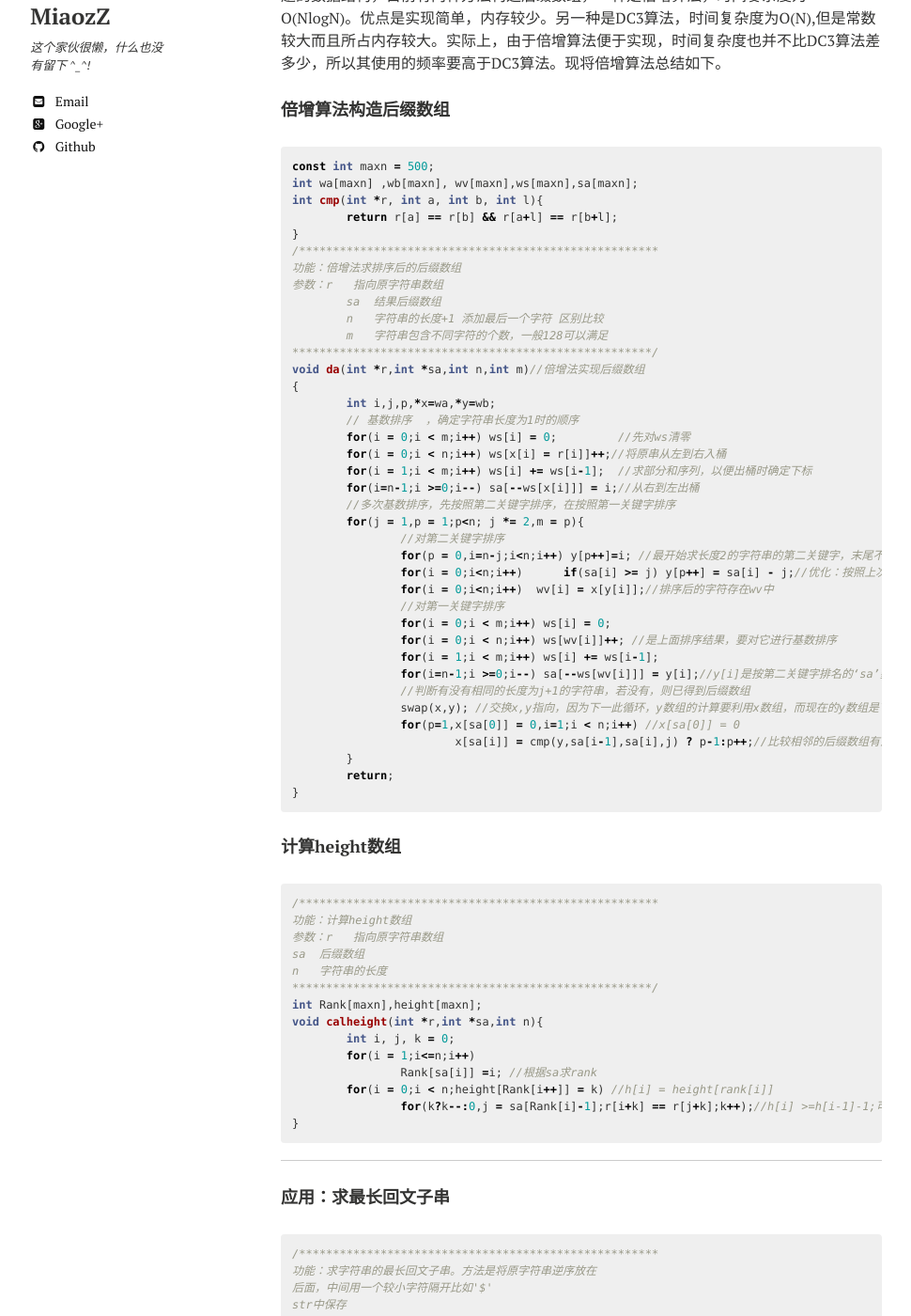
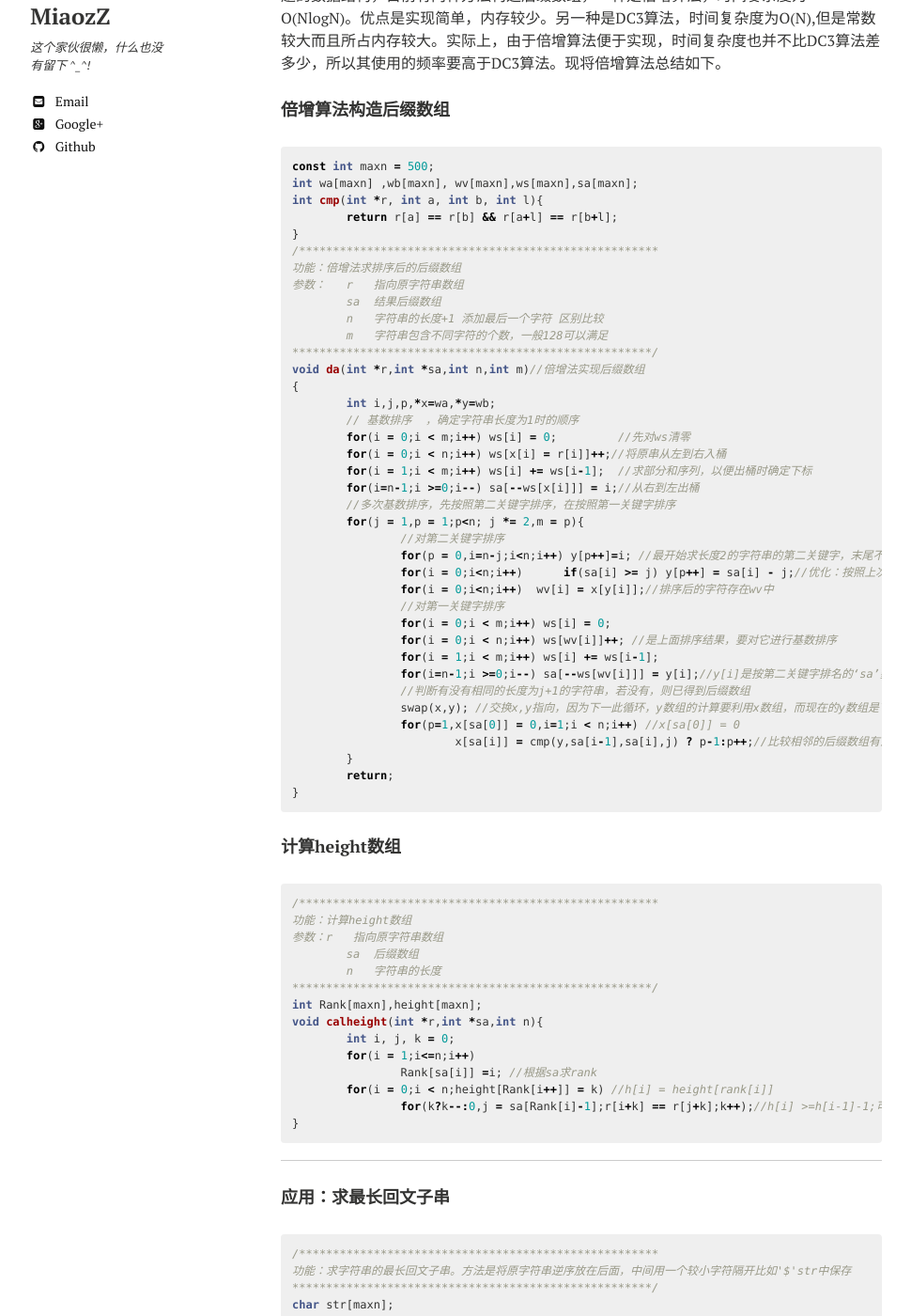
Before and after one commit to buptmiao/buptmiao.github.io, a Jekyll site: the page built from _posts/2015-01-10-后缀数组的简单总结.md, in a window 1280 px wide and 1400 px high, scrolled down 526 px. Shown: the whole window at 94% size, without its empty margins (21-991 px from the left). Built offline with Jekyll 4.4.1, drawn with Linux system fonts in a browser that asks for light colours; nearby versions of some CDN libraries; comment, search, counter and statistics services are not loaded; some of the changed text lies outside the part shown.

```diff
--- a/_posts/2015-01-10-后缀数组的简单总结.md
+++ b/_posts/2015-01-10-后缀数组的简单总结.md
@@ -20,7 +20,7 @@ int cmp(int *r, int a, int b, int l){
 }
 /*****************************************************
 功能：倍增法求排序后的后缀数组
-参数：r   指向原字符串数组
+参数：	r   指向原字符串数组
 	sa  结果后缀数组
 	n   字符串的长度+1 添加最后一个字符 区别比较
 	m   字符串包含不同字符的个数，一般128可以满足
@@ -59,8 +59,8 @@ void da(int *r,int *sa,int n,int m)//倍增法实现后缀数组
 /*****************************************************
 功能：计算height数组
 参数：r   指向原字符串数组
-sa  后缀数组
-n   字符串的长度
+	sa  后缀数组
+	n   字符串的长度
 *****************************************************/
 int Rank[maxn],height[maxn];
 void calheight(int *r,int *sa,int n){
@@ -79,9 +79,7 @@ void calheight(int *r,int *sa,int n){
 
 {% highlight c %}
 /*****************************************************
-功能：求字符串的最长回文子串。方法是将原字符串逆序放在
-后面，中间用一个较小字符隔开比如'$'
-str中保存
+功能：求字符串的最长回文子串。方法是将原字符串逆序放在后面，中间用一个较小字符隔开比如'$'str中保存
 *****************************************************/
 char str[maxn];
 void longestPalindrome(void){
```
